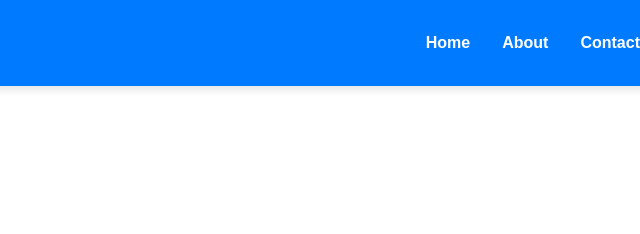
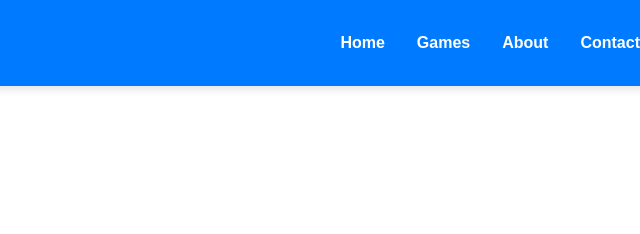
Before and after one commit to Niklas970/Website, an Astro site: page / in a window 1280 px wide. Shown: the top 234 px of the page, 640-1280 px from the left. Built offline with nearby package versions, Linux system fonts and the light colour scheme; Astro itself is replaced by a stand-in of ours.

Commit message:
modified:   src/layouts/Layout.astro

```diff
--- a/src/layouts/Layout.astro
+++ b/src/layouts/Layout.astro
@@ -15,6 +15,7 @@
 				</div>
 				<ul>
 					<li><a href="/">Home</a></li>
+					<li><a href="/games">Games</a></li>
 					<li><a href="/about">About</a></li>
 					<li><a href="/contact">Contact</a></li>
 				</ul>
```
